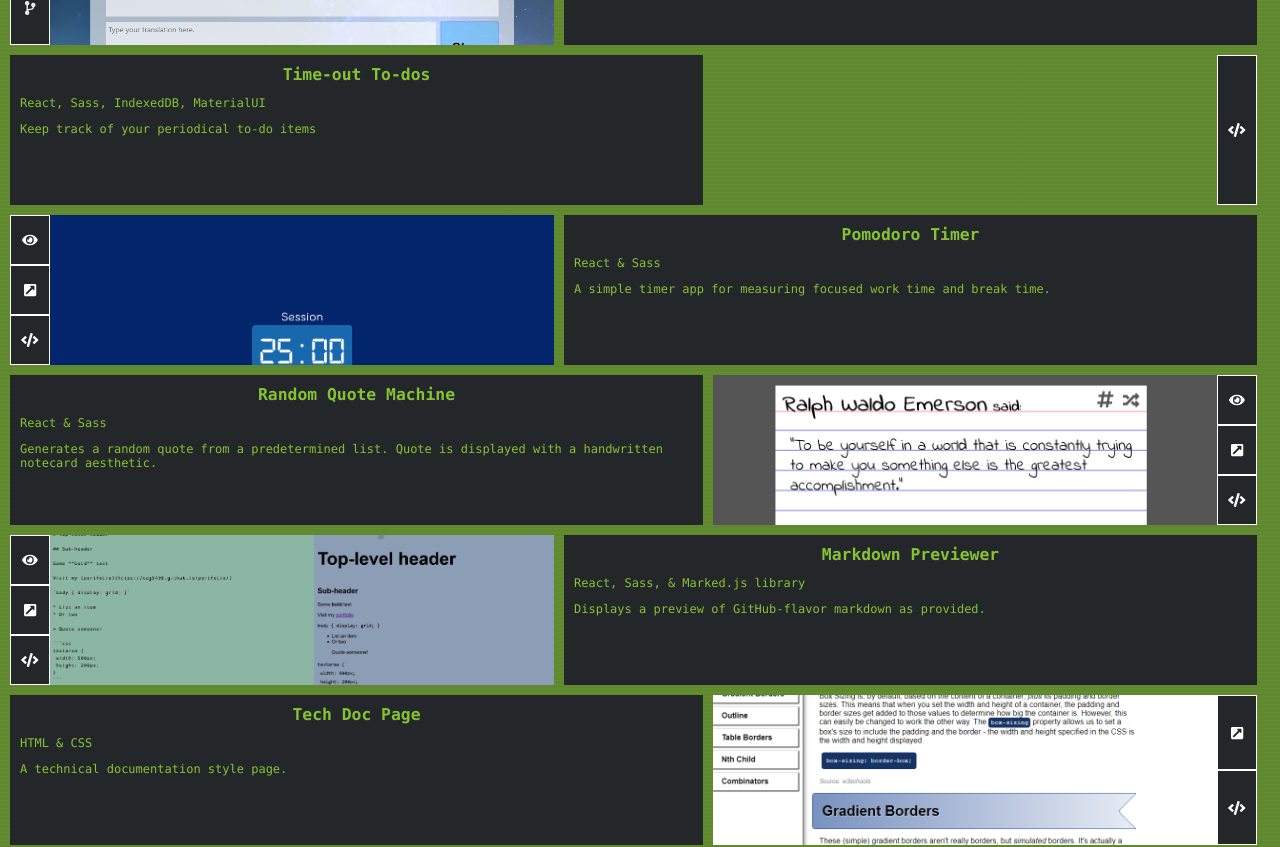
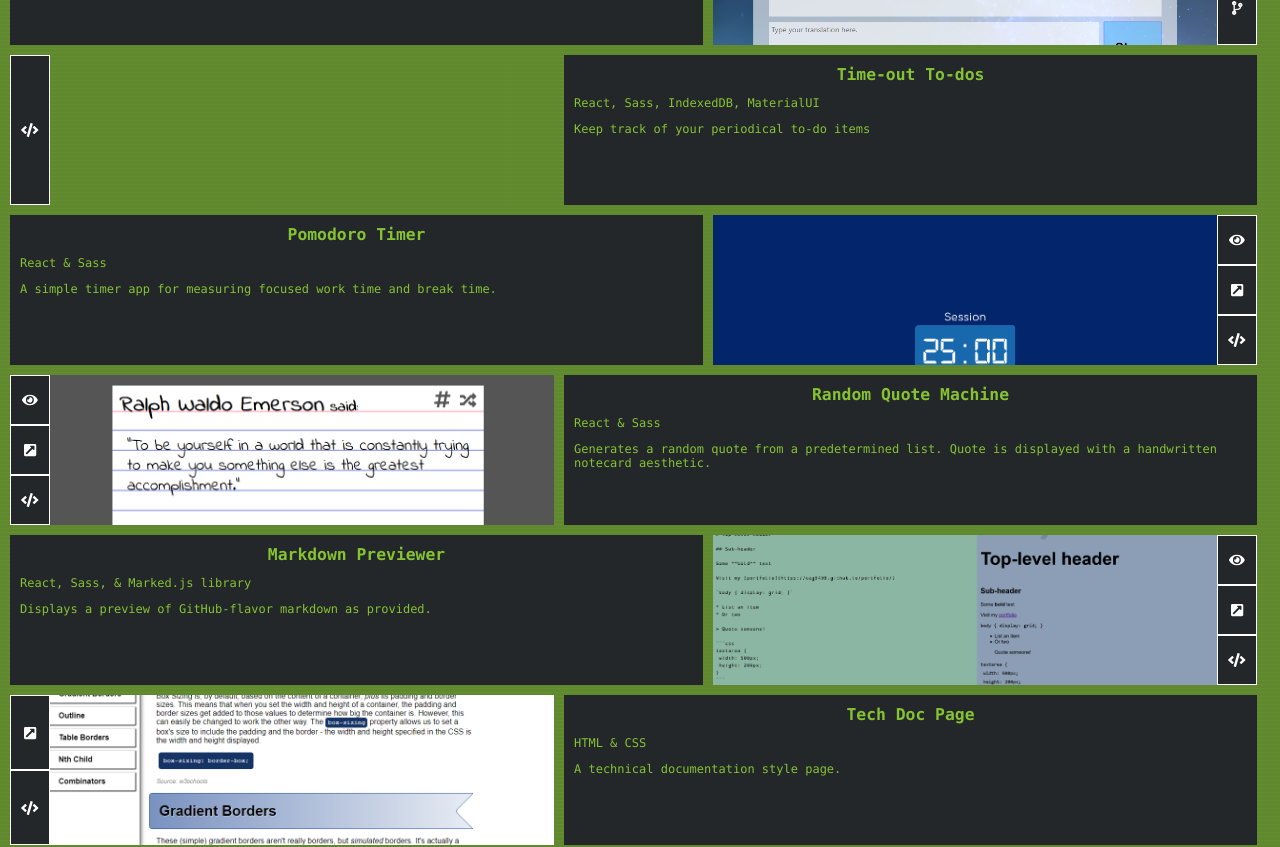
Before and after one commit to ceg9498/portfolio, a React (Create React App) app: page / in a window 1280 px wide. Shown: the part 960-1807 px from the top of the page. Built offline with nearby package versions, Linux system fonts and the light colour scheme.

Commit message:
More narrow view adjustments.

```diff
--- a/src/Components/popup.tsx
+++ b/src/Components/popup.tsx
@@ -31,6 +31,13 @@
 			width: "300px"
 		};
 	};
+	setTop = () => {
+		return {
+			position: "absolute" as "absolute",
+			top: "-50px",
+			width: "300px"
+		}
+	}
 
 	render(){
 		let isOpen = this.state.isOpen;
@@ -45,8 +52,11 @@
 			case 'right':
 				style = this.setRight();
 				break;
+			case 'top':
+				style = this.setTop();
+				break;
 			default:
-				style = this.setRight();
+				style = this.setTop();
 		}
 
 		return (
--- a/src/Components/projectSection.tsx
+++ b/src/Components/projectSection.tsx
@@ -21,26 +21,56 @@
   inLink?:string;
   codeLink?:string;
   gitLink?:string;
-  isLeft:boolean;
+  direction:string;
 };
 
 export class ProjectTile extends React.Component<any,any>{
   constructor(props:pTileProps){
     super(props);
-    this.state = { isOpen: false, viewExample: false };
+    this.state = { viewExample: false };
   }
   render(){
-    let { title, imgUrl, description, tech, exLink, inLink, codeLink, gitLink, isLeft} = this.props.proj;
+    let { title, imgUrl, description, tech, direction} = this.props.proj;
 
     return(
       <div className="project-tile">
-        {isLeft &&
+        {direction === "left" &&
+          <>
+            <ProjectInfo title={title} tech={tech} description={description} />
+            <span className="project-tile-gap"></span>
+            <ProjectImage imgUrl={imgUrl} />
+            <ProjectLinks proj={this.props.proj} openView={this.props.openView} />
+          </>
+        }
+        {direction === "right" &&
+          <>
+            <ProjectLinks proj={this.props.proj} openView={this.props.openView} />
+            <ProjectImage imgUrl={imgUrl} />
+            <span className="project-tile-gap"></span>
+            <ProjectInfo title={title} tech={tech} description={description} />
+          </>
+        }
+        {direction === "top" &&
+          <>
+            <ProjectImage imgUrl={imgUrl} />
+            <ProjectInfo title={title} tech={tech} description={description} />
+            <ProjectLinks proj={this.props.proj} openView={this.props.openView} />
+          </>
+        }
+      </div>
+    );
+  }
+}
+
+function ProjectLinks(props:{proj:pTileProps,openView:any}){
+  let { inLink, exLink, codeLink, gitLink, direction } = props.proj;
+  return(
     <div className="project-tile-links">
       { inLink &&
-            <span className="internal-example-link" onClick={()=>this.props.openView(this.props.proj)}>
+        <span className="internal-example-link" onClick={()=>props.openView(props.proj)}>
           <Popup title={<FontAwesomeIcon icon={faEye} />}
           content="View this project within this page."
-              direction="right" />
+          direction={direction} />
         </span>
       }
       { exLink &&
@@ -48,7 +78,7 @@
           target="_blank" rel='noreferrer noopener'>
             <Popup title={<FontAwesomeIcon icon={faExternalLinkSquareAlt} />}
             content="View this project on an external page."
-                direction="right" />
+            direction={direction} />
         </a>
       }
       { codeLink &&
@@ -56,7 +86,7 @@
           target="_blank" rel='noreferrer noopener'>
             <Popup title={<FontAwesomeIcon icon={faCode} />}
             content="View the code for this project."
-                direction="right" />
+            direction={direction} />
         </a>
       }
       { gitLink &&
@@ -64,19 +94,24 @@
           target="_blank" rel='noreferrer noopener'>
             <Popup title={<FontAwesomeIcon icon={faCodeBranch} />}
             content="View the source for this project on GitHub."
-                direction="right" />
+            direction={direction} />
         </a>
       }
     </div>
+  );
 }
-        {isLeft &&
-          <>
-            <div className="project-tile-image" style={{backgroundImage: `url(${imgUrl})`}}>
+
+function ProjectImage(props:{imgUrl:string}){
+  return(
+    <div className="project-tile-image" style={{backgroundImage: `url(${props.imgUrl})`}}>
       {/** Empty; let the bg image speak */}
     </div>
-            <span className="project-tile-gap"></span>
-          </>
+  );
 }
+
+function ProjectInfo(props:{title:string,tech:string,description:string}){
+  let { title, tech, description } = props;
+  return (
     <div className="project-tile-info">
       <h3 className="project-tile-title">{title}</h3>
       <div className="project-description">
@@ -84,52 +119,7 @@
         <p>{description}</p>
       </div>
     </div>
-        {!isLeft &&
-          <>
-            <span className="project-tile-gap"></span>
-            <div className="project-tile-image" style={{backgroundImage: `url(${imgUrl})`}}>
-              {/** Empty; let the bg image speak */}
-            </div>
-          </>
-        }
-        {!isLeft &&
-          <div className="project-tile-links">
-          { inLink &&
-            <span className="internal-example-link" onClick={()=>this.props.openView(this.props.proj)}>
-              <Popup title={<FontAwesomeIcon icon={faEye} />}
-              content="View this project within this page."
-              direction="left" />
-            </span>
-          }
-          { exLink &&
-            <a href={exLink}
-              target="_blank" rel='noreferrer noopener'>
-                <Popup title={<FontAwesomeIcon icon={faExternalLinkSquareAlt} />}
-                content="View this project on an external page."
-                direction="left" />
-            </a>
-          }
-          { codeLink &&
-            <a href={codeLink}
-              target="_blank" rel='noreferrer noopener'>
-                <Popup title={<FontAwesomeIcon icon={faCode} />}
-                content="View the code for this project."
-                direction="left" />
-            </a>
-          }
-          { gitLink &&
-            <a href={gitLink}
-              target="_blank" rel='noreferrer noopener'>
-                <Popup title={<FontAwesomeIcon icon={faCodeBranch} />}
-                content="View the source for this project on GitHub."
-                direction="left" />
-            </a>
-          }
-        </div>
-        }
-      </div>
   );
-  }
 }
 
 export class ProjectSection extends React.Component<any,any>{
@@ -146,7 +136,7 @@
         imgUrl:translationImage,
         description:"An app that facilitates practicing translation of natural languages.",
         tech:"React, TypeScript, & CSS",
-        isLeft: true
+        direction: "left"
       },
       {
         title: "Time-out To-dos",
@@ -156,7 +146,7 @@
         imgUrl: "",
         description: "Keep track of your periodical to-do items",
         tech: "React, Sass, IndexedDB, MaterialUI",
-        isLeft: false
+        direction: "right"
       },
       {
         title:"Pomodoro Timer",
@@ -166,7 +156,7 @@
         imgUrl:pomoImage,
         description:"A simple timer app for measuring focused work time and break time.",
         tech:"React & Sass",
-        isLeft: true
+        direction: "left"
       },
       {
         title:"Random Quote Machine",
@@ -176,7 +166,7 @@
         imgUrl:quoteImage,
         description:"Generates a random quote from a predetermined list. Quote is displayed with a handwritten notecard aesthetic.",
         tech:"React & Sass",
-        isLeft: false
+        direction: "right"
       },
       {
         title:"Markdown Previewer",
@@ -186,7 +176,7 @@
         imgUrl:mdPrevImage,
         description:"Displays a preview of GitHub-flavor markdown as provided.",
         tech:"React, Sass, & Marked.js library",
-        isLeft: true
+        direction: "left"
       },
       {
         title:"Tech Doc Page",
@@ -196,7 +186,7 @@
         imgUrl:techDocPageImage,
         description:"A technical documentation style page.",
         tech:"HTML & CSS",
-        isLeft: false
+        direction: "right"
       },
       {
         title:"JavaScript Calculator",
@@ -206,11 +196,20 @@
         imgUrl:jsCalcImage,
         description:"A basic calculator built with React.js; utilizes immediate execution.",
         tech:"React & Sass",
-        isLeft: true
+        direction: "left"
       },
     ];
     this.openInlineView = this.openInlineView.bind(this);
     this.closeInlineView = this.closeInlineView.bind(this);
+    this.setWinWidth = this.setWinWidth.bind(this);
+  }
+
+  componentDidMount(){
+    window.addEventListener('resize', this.setWinWidth);
+  }
+
+  componentWillUnmount(){
+    window.removeEventListener('resize', this.setWinWidth);
   }
 
   openInlineView(link:string){
@@ -225,8 +224,29 @@
       viewLink: ""
     })
   }
+  setWinWidth(){
+    this.setState({
+      winWidth: window.innerWidth
+    });
+  }
 
   render(){
+    let mutated = this.projects;
+    if(this.state.winWidth <= 700){
+      mutated.forEach((proj)=>{
+        proj.direction = "top"
+      });
+    } else {
+      let isLeft = true;
+      mutated.forEach((proj)=>{
+        if(isLeft){
+          proj.direction = "left";
+        } else {
+          proj.direction = "right";
+        }
+        isLeft = !isLeft;
+      });
+    }
     return(
       <section id="projects">
         {this.state.viewExample &&
@@ -234,7 +254,7 @@
         }
         <h2 className="hidden">Projects</h2>
         <div className="proj-flex">
-          {this.projects.map(item =>
+          {mutated.map(item =>
             <ProjectTile proj={item} key={item.title} openView={this.openInlineView} />
           )}
         </div>
--- a/src/SassPartials/_projects.scss
+++ b/src/SassPartials/_projects.scss
@@ -98,7 +98,6 @@
   .project-tile {
     flex-direction: column;
     height: auto;
-    margin: 20px 0;
 
     .project-tile-image {
       width: 100%;
```
Lines whose indentation alone changed are shown as unchanged.
